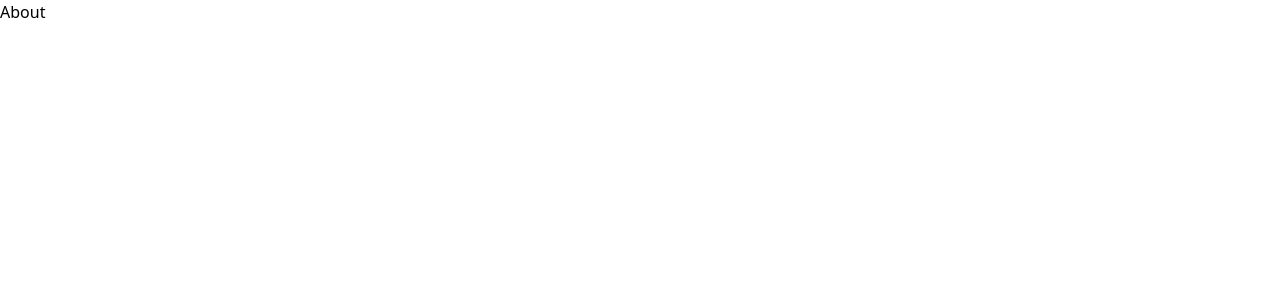
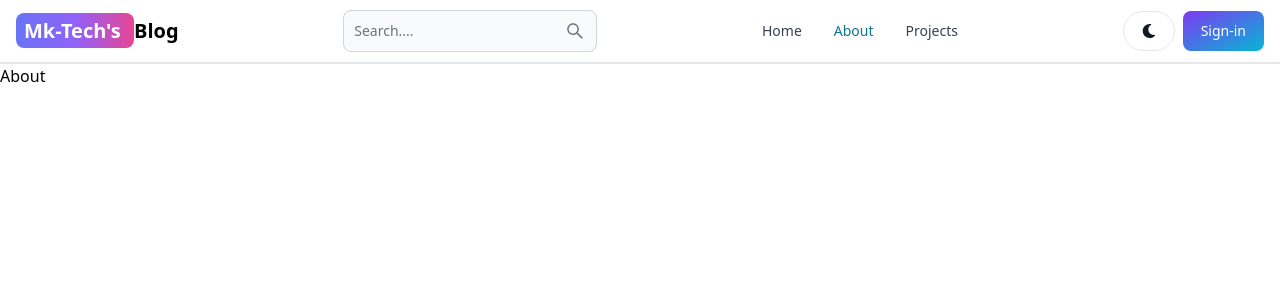
Before and after one commit to MK-TECH-CODES/MERN-BLOG, a React (Vite) app in the folder client/: page /about in a window 1280 px wide. Shown: the top 300 px of the page. Built offline with nearby package versions, Linux system fonts and the light colour scheme.

Commit message:
create the header section

```diff
--- a/client/package.json
+++ b/client/package.json
@@ -10,8 +10,10 @@
     "preview": "vite preview"
   },
   "dependencies": {
+    "flowbite-react": "^0.9.0",
     "react": "^18.2.0",
     "react-dom": "^18.2.0",
+    "react-icons": "^5.2.1",
     "react-router-dom": "^6.23.1"
   },
   "devDependencies": {
--- a/client/src/App.jsx
+++ b/client/src/App.jsx
@@ -6,10 +6,12 @@ import Signin from "./pages/signin";
 import Signup from "./pages/signup";
 import Dashboard from "./pages/dashboard";
 import Projects from "./pages/projects";
+import Header from "./components/header";
 
 export default function App() {
   return (
     <BrowserRouter>
+      <Header />
       <Routes>
         <Route path="/" element={<Home />} />
         <Route path="/about" element={<About />} />
--- /dev/null
+++ b/client/src/components/header.jsx
@@ -0,0 +1,55 @@
+import React from "react";
+import { Button, Navbar, NavbarCollapse, TextInput } from "flowbite-react";
+import { Link, useLocation } from "react-router-dom";
+import { AiOutlineSearch } from "react-icons/ai";
+import { FaMoon, FaSun } from "react-icons/fa";
+
+export default function header() {
+  const path = useLocation().pathname;
+
+  return (
+    <Navbar className="border-b-2">
+      <Link
+        to="/"
+        className="self-center whitespace-nowrap text-sm sm:text-xl font-semibold dark:text-white"
+      >
+        <span className="px-2 py-1 bg-gradient-to-r from-indigo-500 via-purple-500 to-pink-500 rounded-lg text-white">
+          Mk-Tech's{" "}
+        </span>
+        Blog
+      </Link>
+      <form>
+        <TextInput
+          type="text"
+          placeholder="Search...."
+          rightIcon={AiOutlineSearch}
+          className="hidden lg:inline "
+        />
+      </form>
+      <Button className="w-15 h-15 lg:hidden" color="gray" pill>
+        <AiOutlineSearch />
+      </Button>
+      <div className="flex gap-2 md:order-2">
+        <Button className="w-15 h-15 hidden sm:inline " color="gray" pill>
+          <FaMoon />
+        </Button>
+        <Link to="/sign-in">
+          <Button gradientDuoTone={"purpleToBlue"}>Sign-in</Button>
+        </Link>
+        <Navbar.Toggle />
+      </div>
+
+      <NavbarCollapse>
+        <Navbar.Link active={path === "/"} as={"div"}>
+          <Link to="/">Home</Link>
+        </Navbar.Link>
+        <Navbar.Link active={path === "/about"} as={"div"}>
+          <Link to="/about">About</Link>
+        </Navbar.Link>
+        <Navbar.Link active={path === "/projects"} as={"div"}>
+          <Link to="/projects">Projects</Link>
+        </Navbar.Link>
+      </NavbarCollapse>
+    </Navbar>
+  );
+}
--- a/client/tailwind.config.js
+++ b/client/tailwind.config.js
@@ -1,8 +1,10 @@
+const flowbite = require("flowbite-react/tailwind");
+
 /** @type {import('tailwindcss').Config} */
 export default {
-  content: ["./index.html", "./src/**/*.{js,jsx,ts,tsx}"],
+  content: ["./index.html", "./src/**/*.{js,jsx,ts,tsx}", flowbite.content()],
   theme: {
     extend: {},
   },
-  plugins: [],
+  plugins: [flowbite.plugin()],
 };
```
Also changed, not shown: 1 other file (tests, documents, lock files or other folders).
